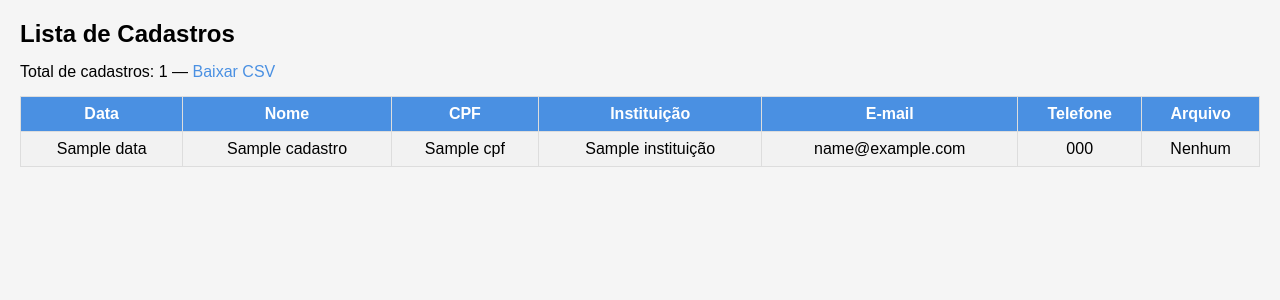
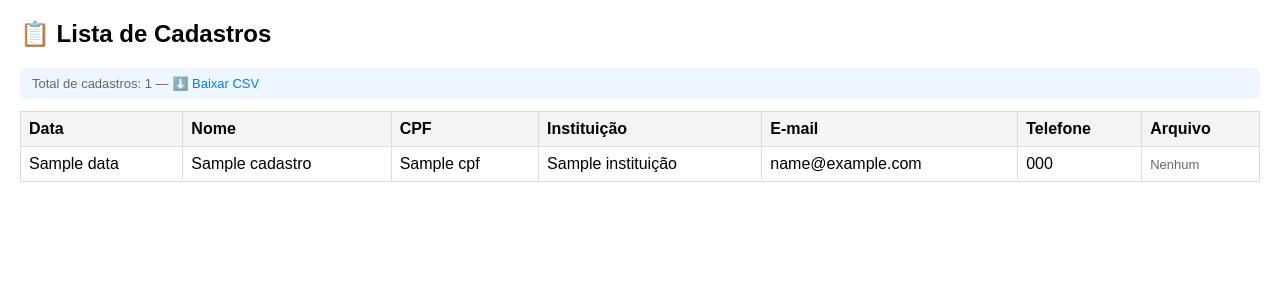
Before and after one commit to lucasemiriam2017-jpg/cadastros, a Flask app: template templates/lista.html in a window 1280 px wide. Shown: the top 300 px of the page. Run offline with Flask 3, Linux system fonts and the light colour scheme; the template is opened without the code that fills it: most values are stand-ins (such as "Sample title", 1, 10 or a date in 2020).

Commit message:
lista.html

```diff
--- a/templates/lista.html
+++ b/templates/lista.html
@@ -4,27 +4,31 @@
     <meta charset="UTF-8">
     <title>Lista de Cadastros</title>
     <style>
-    body { font-family: Arial, sans-serif; margin: 20px; background-color: #f5f5f5; }
-    h2 { margin-bottom: 15px; }
-    table { width: 100%; border-collapse: collapse; background-color: #fff; }
-    th, td { border: 1px solid #ddd; padding: 8px; text-align: center; }
-    th { background-color: #4a90e2; color: white; }
-    tr:nth-child(even) { background-color: #f2f2f2; }
-    a { text-decoration: none; color: #4a90e2; }
+        body { font-family: Arial, sans-serif; margin: 20px; }
+        .error { background:#ffe6e6; color:#b00000; padding:12px; border-radius:6px; margin-bottom:12px; }
+        .info { background:#eef7ff; color:#045a9c; padding:8px 12px; border-radius:6px; }
+        table { width: 100%; border-collapse: collapse; margin-top: 12px; }
+        th, td { border: 1px solid #ddd; padding: 8px; text-align: left; vertical-align: middle; }
+        th { background-color: #f4f4f4; }
+        a { color: #007bff; text-decoration: none; }
         a:hover { text-decoration: underline; }
-    .top-links { margin-bottom: 15px; }
+        .small { font-size: 13px; color: #666; }
     </style>
 </head>
 <body>
+    <h2>📋 Lista de Cadastros</h2>
 
-<h2>Lista de Cadastros</h2>
+    {% if error %}
+        <div class="error">Erro ao carregar a lista: {{ error }}</div>
+    {% endif %}
 
-<div class="top-links">
+    <div class="info small">
         Total de cadastros: {{ cadastros|length }} —
-    <a href="{{ url_for('baixar_csv') }}">Baixar CSV</a>
+        <a href="/baixar-csv">⬇️ Baixar CSV</a>
     </div>
 
     <table>
+        <thead>
             <tr>
                 <th>Data</th>
                 <th>Nome</th>
@@ -34,24 +38,26 @@
                 <th>Telefone</th>
                 <th>Arquivo</th>
             </tr>
-    {% for c in cadastros %}
+        </thead>
+        <tbody>
+            {% for cadastro in cadastros %}
             <tr>
-        <td>{{ c['Data'] }}</td>
-        <td>{{ c['Nome'] }}</td>
-        <td>{{ c['CPF'] }}</td>
-        <td>{{ c['Instituição'] }}</td>
-        <td>{{ c['E-mail'] }}</td>
-        <td>{{ c['Telefone'] }}</td>
+                <td>{{ cadastro.get("Data","") }}</td>
+                <td>{{ cadastro.get("Nome","") }}</td>
+                <td>{{ cadastro.get("CPF","") }}</td>
+                <td>{{ cadastro.get("Instituição","") }}</td>
+                <td>{{ cadastro.get("E-mail","") }}</td>
+                <td>{{ cadastro.get("Telefone","") }}</td>
                 <td>
-            {% if c['Arquivo'] %}
-            <a href="{{ url_for('uploads', filename=c['Arquivo']) }}">📎 Baixar</a>
+                    {% if cadastro.get("Arquivo") %}
+                        <a href="/uploads/{{ cadastro.get('Arquivo') }}" target="_blank">📎 Baixar</a>
                     {% else %}
-            Nenhum
+                        <span class="small">Nenhum</span>
                     {% endif %}
                 </td>
             </tr>
             {% endfor %}
+        </tbody>
     </table>
-
 </body>
 </html>
```
Lines whose indentation alone changed are shown as unchanged.
